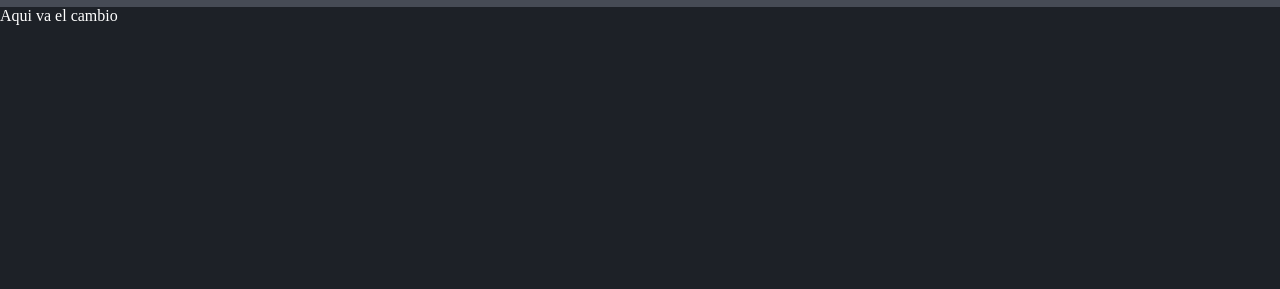
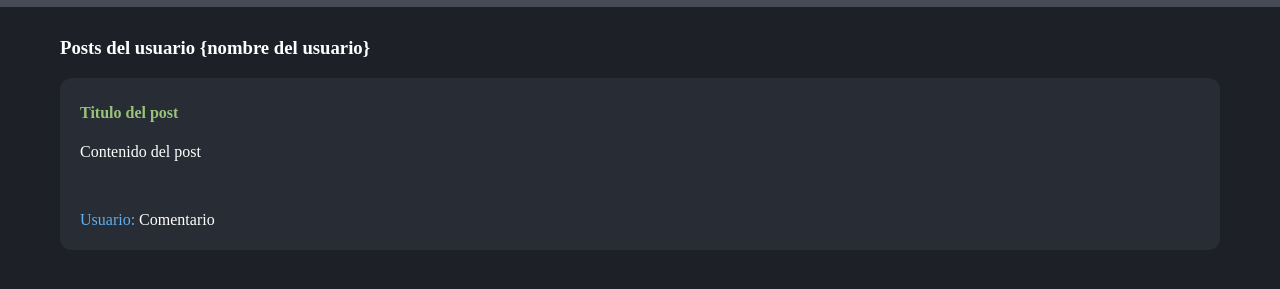
Before and after one commit to YaelCaballero18/CursoGit, a plain HTML site: page index.html in a window 1280 px wide. Shown: the part 63-352 px from the top of the page. Drawn offline with Linux system fonts and the light colour scheme; a web font is replaced by a local one.

Commit message:
Post styles

```diff
--- a/index.html
+++ b/index.html
@@ -15,8 +15,15 @@
         <img  class="logo"    src="/img/logogit.png" alt="">
         <h1>Blog curso git & github</h1>
     </div>
-    <div>
-        Aqui va el cambio
+    <div class="container" id="content">
+        <h3>Posts del usuario {nombre del usuario}</h3>
+        <div class="post">
+            <h4>Titulo del post</h4>
+            <p>Contenido del post</p>
+            <br>
+            <p><span>Usuario:</span> Comentario </p>
+
+        </div>
     </div>
 
 </body>
--- a/style.css
+++ b/style.css
@@ -21,3 +21,22 @@ h1 {
     width: 50px;
     height: 50px;
 }
+
+.container{
+    margin-top: 30px;
+    padding: 0 60px 0 60px;
+}
+
+.post{
+    background-color:  #282c34;
+    margin-bottom: 15px;
+    padding: 5px 20px 5px 20px;
+    border-radius: 12px ;
+}
+
+.post h4{
+    color: #98c379;
+}
+.post span{
+    color: #61afef;
+}
```
Also changed, not shown: 2 other files.
